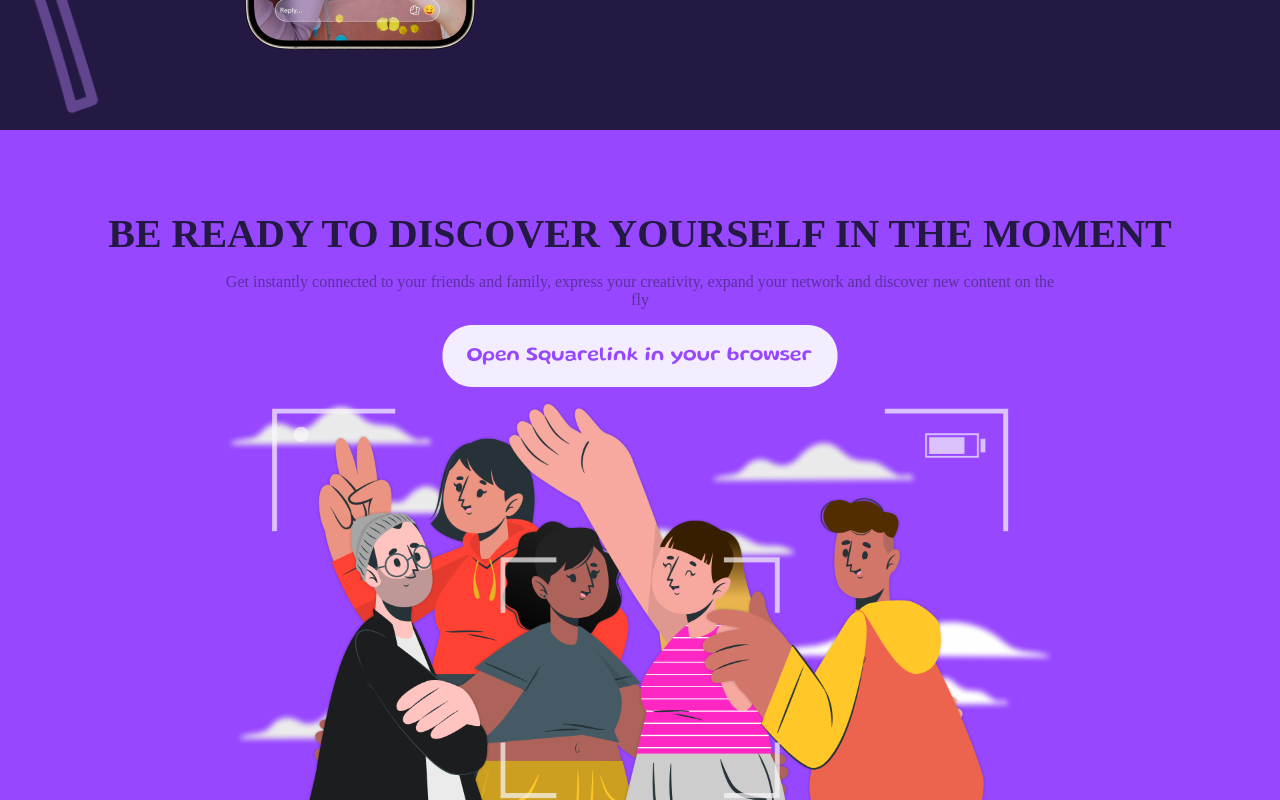
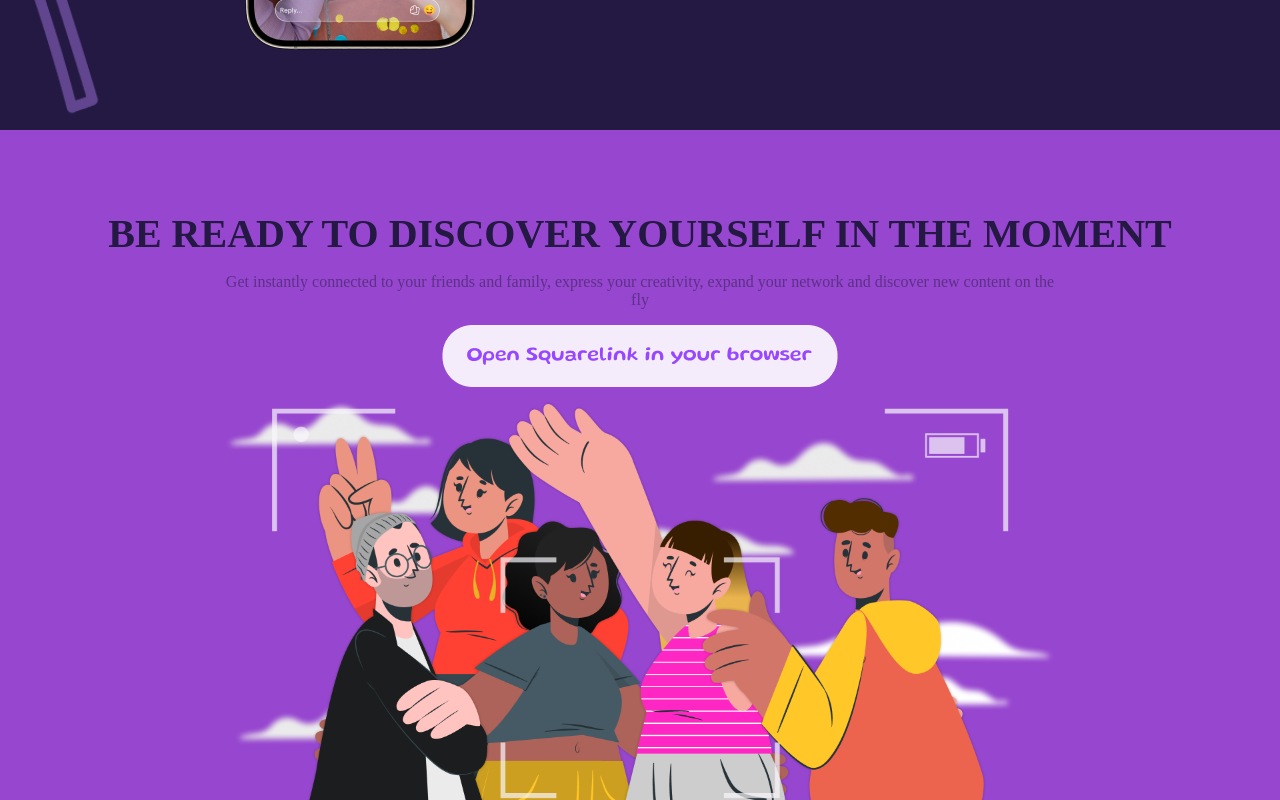
Before and after one commit to Chidubem03/SquareLinq.Inc, a React (Create React App) app: page / in a window 1280 px wide. Shown: the part 2520-3320 px from the top of the page. Built offline with nearby package versions, Linux system fonts and the light colour scheme; a web font is replaced by a local one.

Commit message:
Changed the Background color of the fourth container

```diff
--- a/src/Pages/Landing/Landing.css
+++ b/src/Pages/Landing/Landing.css
@@ -105,7 +105,7 @@
   background-position: bottom center;
   background-repeat: no-repeat;
   background-size: 65%;
-  background-color: #9747ff;
+  background-color: rgb(151, 71, 207);
   color: white;
   padding: 5rem;
   padding-bottom: 45%;
```
